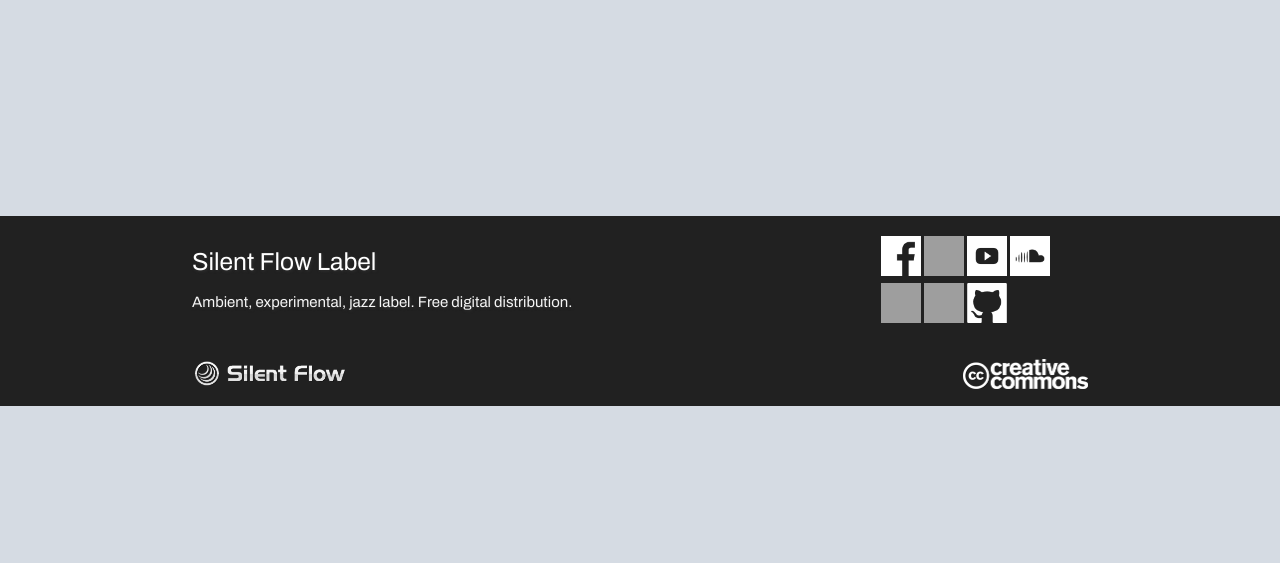
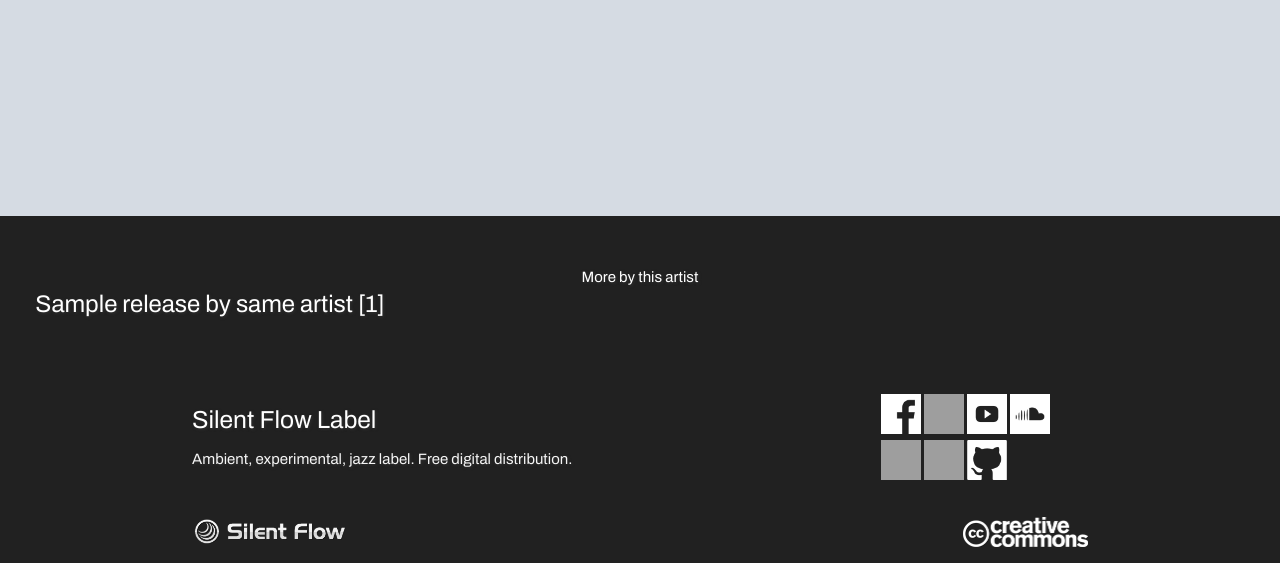
Before and after one commit to maxgruzin/silentflow, a Django app: template templates/sf/release.html in a window 1280 px wide. Shown: the part 475-1038 px from the top of the page. Before the commit the page ends 881 px from the top, so only its background shows below. Run offline with Django 3.2, Linux system fonts and the light colour scheme; the template is opened without the code that fills it: most values are stand-ins (such as "Sample title", 1, 10 or a date in 2020); grey boxes marked "Sample" are stand-in pictures; some libraries are stand-ins or nearby versions; grey boxes are pictures that could not be loaded.

Commit message:
mor by this artist section WIP

```diff
--- a/sf/tests.py
+++ b/sf/tests.py
@@ -1,4 +1,5 @@
 from django.test import TestCase, Client
+from django.urls import reverse
 from .models import Tag, Artist, Release, ReleaseTags, ReleaseArtists, Track
 
 # c = Client()
--- a/sf/views.py
+++ b/sf/views.py
@@ -53,10 +53,13 @@ def release(request, slug):
 
         tracklist = list(Track.objects.filter(release_id=release_qset).order_by('pos').values(
             'id', 'pos', 'title', 'slug', 'duration', 'track_mp3'))
+        artists_ids = ReleaseArtists.objects.filter(release_id=release_qset).values_list('artist_id', flat=True)
+        releases_by_same_artist = Release.objects.filter(is_active=True, id__in=ReleaseArtists.objects.filter(artist__id__in=artists_ids).exclude(artist__id__in=[0, 1]).exclude(release_id=release_qset).values_list('release_id', flat=True))
 
         return render(request, 'release.html', {'release': release_qset,
                                                 'tracklist': tracklist,
-                                                'tags': tags})
+                                                'tags': tags,
+                                                'releases_by_same_artist': releases_by_same_artist})
 
 
 def contact(request):
--- a/static/css/sf/base.css
+++ b/static/css/sf/base.css
@@ -112,6 +112,13 @@ h3 {
     background-color: #212121 !important;
 }
 
+.padding-top-50 {
+    padding-top: 50px;
+}
+
+.padding-bottom-50 {
+    padding-bottom: 50px;
+}
 
 .padding-top-100 {
     padding-top: 100px;
--- a/templates/sf/release.html
+++ b/templates/sf/release.html
@@ -53,6 +53,28 @@
         </div>
     </div>
 
+{% if releases_by_same_artist %}
+    <div class="center-align padding-top-50 padding-bottom-50">More by this artist</div>
+    <div class="row">
+{% endif %}
+
+{% for release_by_same_artist in releases_by_same_artist %}
+
+        <div class="col s12 m6 l4">
+            <div class="card">
+                <div class="card-image">
+                    {% thumbnail release_by_same_artist.website_image "400x300" upscale=False as im %}
+                        <img src="{{ MEDIA_URL }}{{ im.url }}">
+                    {% endthumbnail %}
+                    <span class="card-title">{{ release_by_same_artist.name }} [{{ release_by_same_artist.catalogue_number }}]</span>
+                </div>
+            </div>
+        </div>
+{% endfor %}
+
+{% if releases_by_same_artist %}
+    </div>
+{% endif %}
 
 {% endblock %}
 {% block external %}
```
